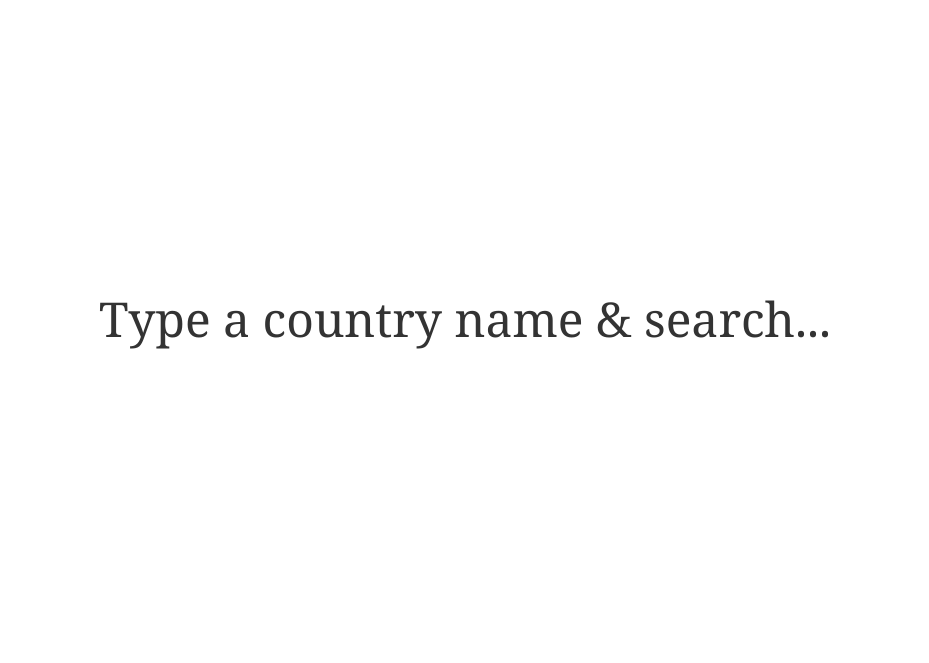
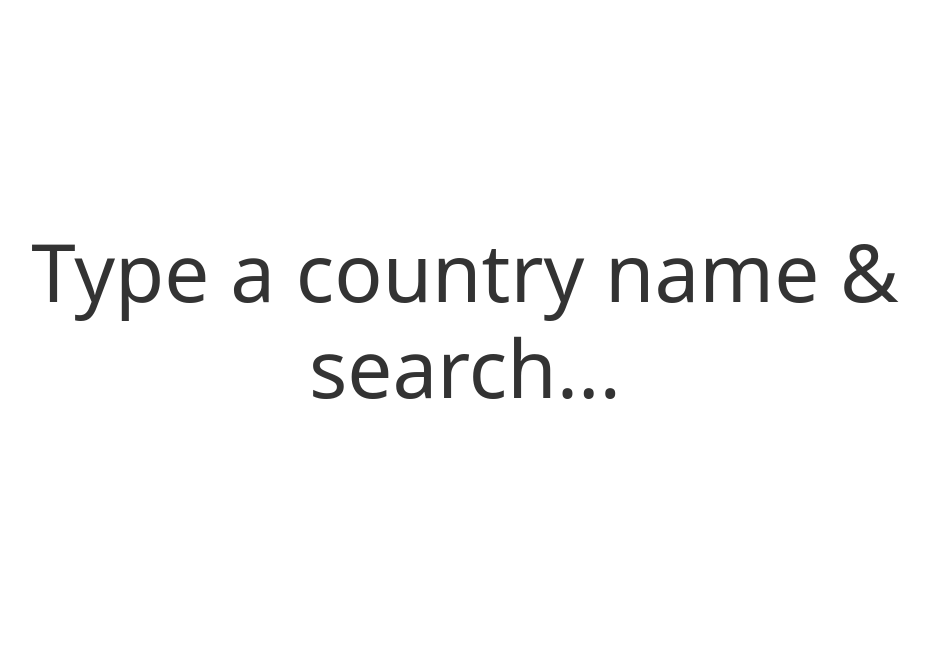
Before and after one commit to ronardcaktus/debt-visual, a Django app: page / in a window 1280 px wide. Shown: the part 139-802 px from the top of the page, without its empty margins (175-1104 px from the left). Run offline with Django 3.2, Linux system fonts and the light colour scheme; some libraries are stand-ins or nearby versions.

Commit message:
Change font type and size

```diff
--- a/apps/countries/templates/country/index.html
+++ b/apps/countries/templates/country/index.html
@@ -22,15 +22,13 @@
 
 
 <div class="welcome-msg-body">
-    <div class="welcome-msg-message" id="message">
+    <div class="welcome-msg-message display-1" id="message">
         Type a country name & search...
     </div>
 </div>
 
-
-
-
 <script>
+    // Annimates the welcome message
     function showMessage(element, text) {
         const words = text.split(' ');
         let i = 0;
--- a/static/css/styles.css
+++ b/static/css/styles.css
@@ -28,11 +28,9 @@
     justify-content: center;
     align-items: center;
     height: 80vh;
-    font-family: Georgia, serif;
 }
 
 .welcome-msg-message {
-    font-size: 3rem;
     color: #333;
     text-align: center;
     opacity: 0;
```
